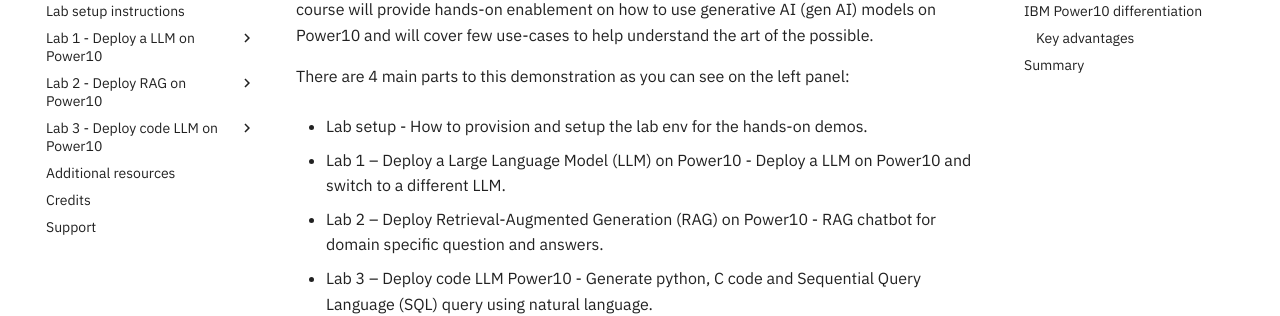
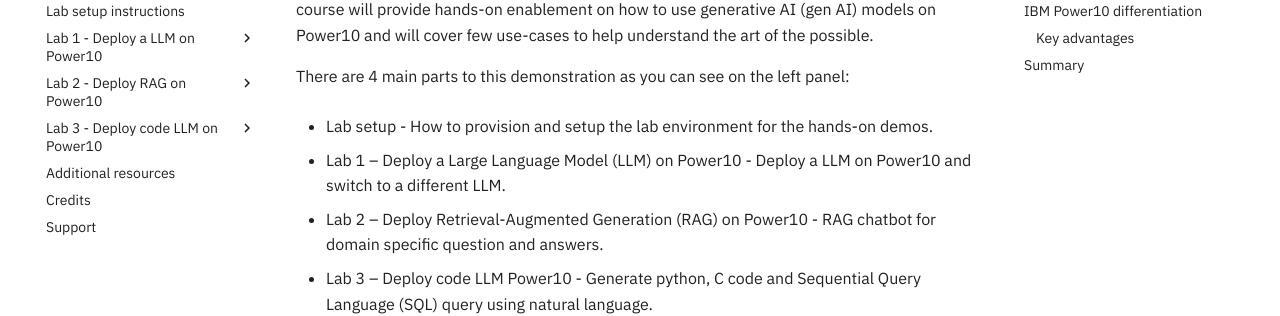
Before and after one commit to IBM/AI-on-Power-Level3, an MkDocs documentation site: the page built from docs/index.md, in a window 1280 px wide and 900 px high. Shown: the part 208-524 px from the top of the window. Built offline with MkDocs 1.6.1 and Material for MkDocs 9.7.7, drawn with Linux system fonts in a browser that asks for light colours.

Commit message:
fix review comments in index.md

```diff
--- a/docs/index.md
+++ b/docs/index.md
@@ -5,7 +5,7 @@
 
 There are 4 main parts to this demonstration as you can see on the left panel:
 
-* Lab setup - How to provision and setup the lab env for the hands-on demos.
+* Lab setup - How to provision and setup the lab environment for the hands-on demos.
 
 * Lab 1 – Deploy a Large Language Model (LLM) on Power10 - Deploy a LLM on Power10 and switch to a different LLM.
 
```
